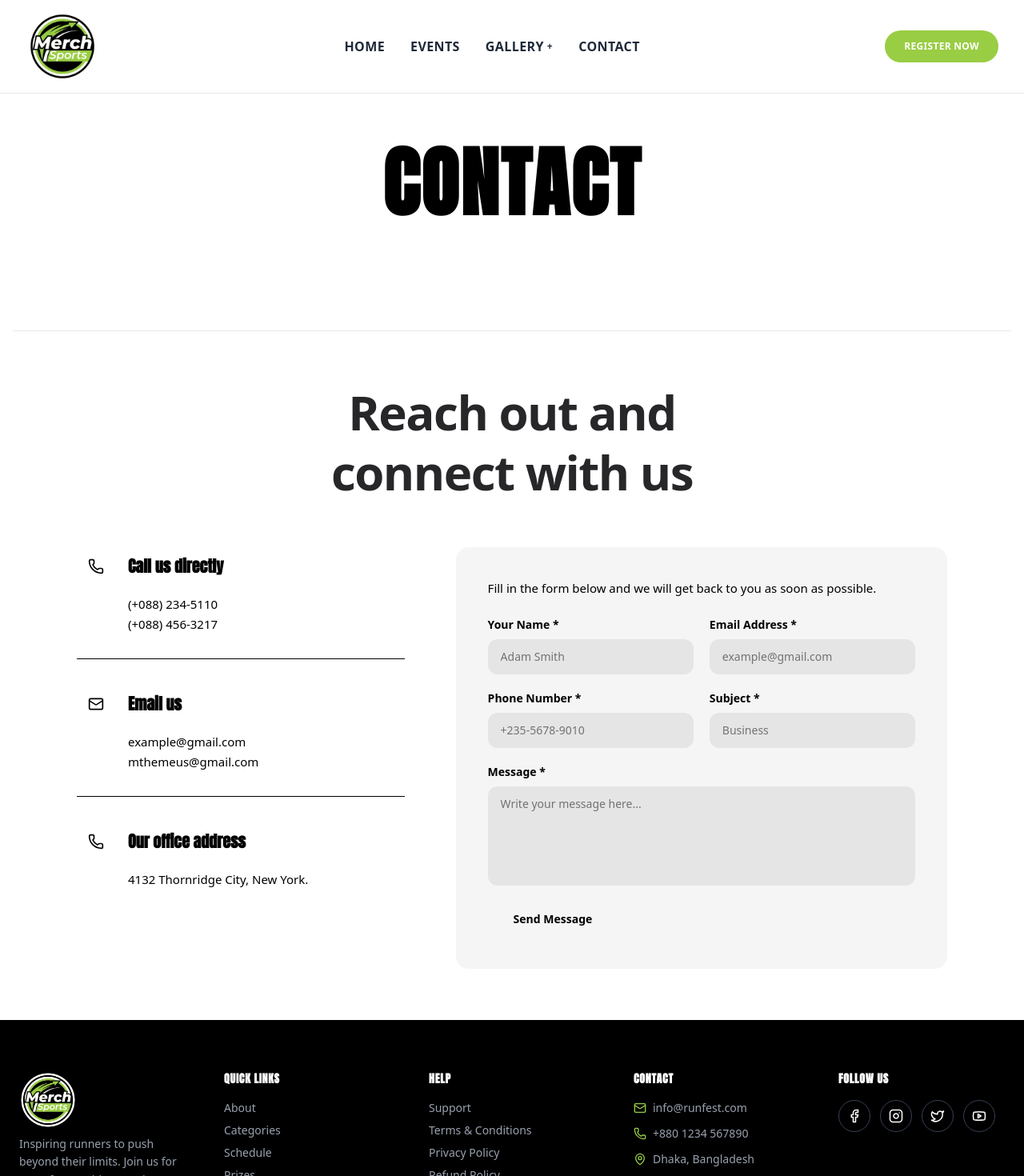
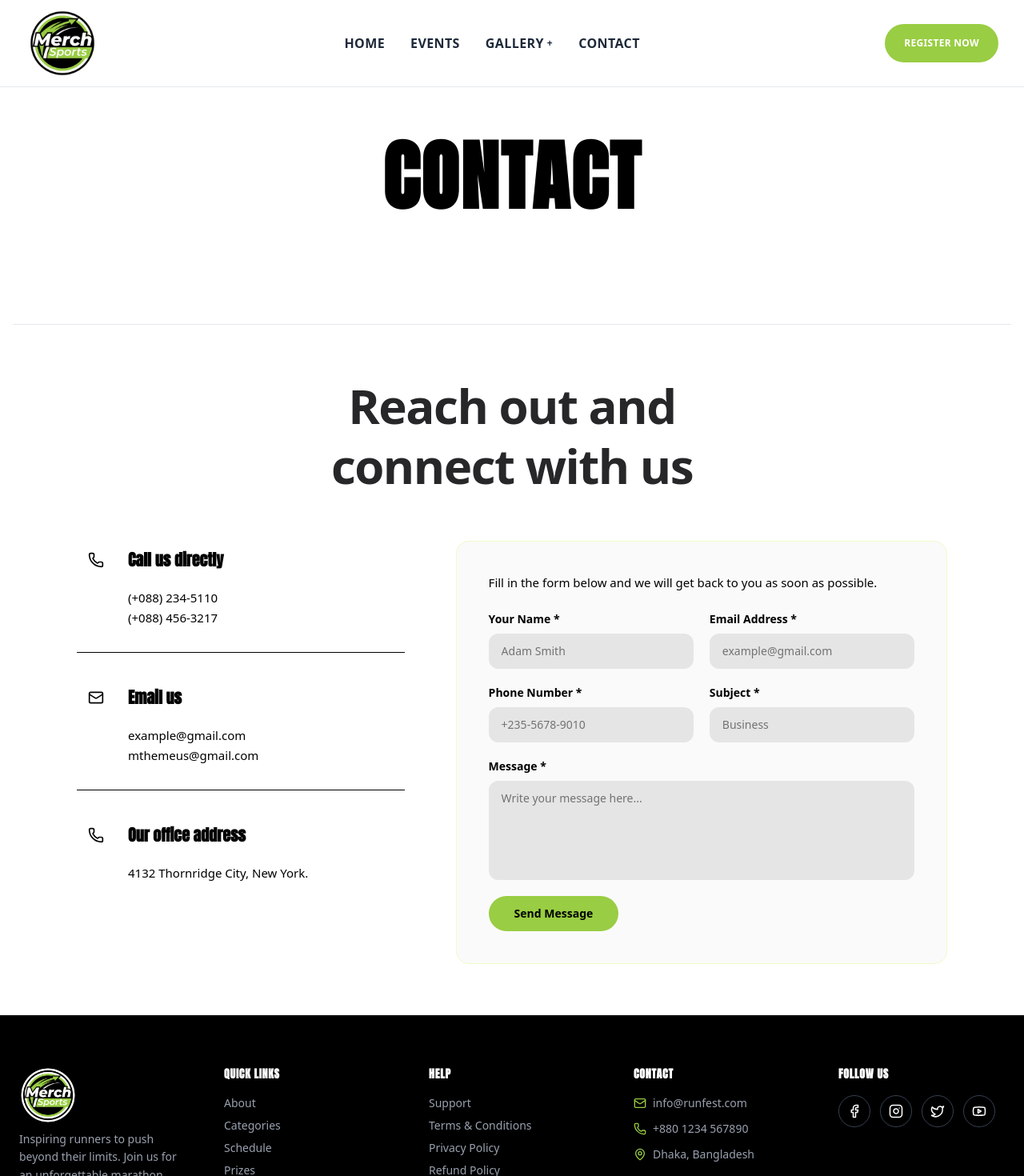
Before and after one commit to rezwan-hossain/portfolio, a Next.js app: page /contact in a window 1280 px wide. Shown: the top 1470 px of the page at 80% size. Built offline with nearby package versions, Linux system fonts and the light colour scheme.

Commit message:
refactor: update color scheme to use neon-lime for consistency across components

```diff
--- a/components/layout/SiteHeader.tsx
+++ b/components/layout/SiteHeader.tsx
@@ -26,7 +26,7 @@ const SiteHeader = () => {
   return (
     <nav className="w-full bg-background">
       <div className="border-b border-gray-200">
-        <div className="mx-auto flex max-w-[1400px] items-center justify-between px-6 py-3 lg:px-8 ">
+        <div className="mx-auto flex max-w-[1400px] items-center justify-between px-6 py-2 lg:px-8 ">
           {/* <a
             href="/"
             className="font-display text-2xl font-extrabold tracking-tight text-foreground lg:text-3xl"
@@ -79,7 +79,7 @@ const SiteHeader = () => {
 
           <Link
             href="/login"
-            className="hidden lg:block bg-neon-lime text-white font-extrabold uppercase tracking-wide transition-all duration-300 ease-in-out px-6 py-3 rounded-full text-xs"
+            className="hidden lg:block bg-neon-lime text-white font-extrabold uppercase tracking-wide transition-all duration-300 ease-in-out px-6 py-4 rounded-full text-xs"
           >
             REGISTER NOW
           </Link>
--- a/module/contact/components/ContactForm.tsx
+++ b/module/contact/components/ContactForm.tsx
@@ -65,7 +65,7 @@ const ContactForm = () => {
     }`;
 
   return (
-    <div className="rounded-2xl bg-card p-8 lg:p-10 bg-neutral-100">
+    <div className="rounded-2xl bg-card p-8 lg:p-10 bg-neutral-50 border border-lime-100">
       <p className="mb-6 text-muted-foreground text-[15px]">
         Fill in the form below and we will get back to you as soon as possible.
       </p>
@@ -166,7 +166,7 @@ const ContactForm = () => {
         <div>
           <button
             type="submit"
-            className="rounded-full bg-primary px-8 py-3 text-sm font-semibold text-primary-foreground hover:opacity-90 transition-opacity"
+            className="cursor-pointer rounded-full bg-neon-lime px-8 py-3 text-sm font-semibold text-primary-foreground hover:opacity-90 transition-opacity"
           >
             Send Message
           </button>
--- a/module/event/components/CountdownTimer.tsx
+++ b/module/event/components/CountdownTimer.tsx
@@ -36,7 +36,7 @@ const CountdownTimer = ({ targetDate }: { targetDate: Date }) => {
   ];
 
   return (
-    <div className="bg-lime-500 rounded-lg p-6 lg:p-8">
+    <div className="bg-neon-lime rounded-lg p-6 lg:p-8">
       <h3 className="font-display text-white text-center text-xl lg:text-2xl tracking-widest mb-5 border-b border-white/10 pb-4">
         EVENT BEGINS IN
       </h3>
--- a/module/home/components/Category.tsx
+++ b/module/home/components/Category.tsx
@@ -72,7 +72,7 @@ export default function Categories() {
 
           <h2 className="text-4xl md:text-6xl font-bold uppercase leading-tighter text-gray-900 ">
             YOUR <br />
-            <span className="text-lime-400">DISTANCE</span>
+            <span className="text-neon-lime">DISTANCE</span>
           </h2>
         </div>
 
--- a/module/home/components/EventSchedule.tsx
+++ b/module/home/components/EventSchedule.tsx
@@ -34,7 +34,7 @@ export default function EventSchedule() {
 
           <h2 className="text-4xl md:text-6xl font-bold uppercase leading-tighter text-gray-900 ">
             DAY <br />
-            <span className="text-lime-400">SCHEDULE</span>
+            <span className="text-neon-lime">SCHEDULE</span>
           </h2>
         </div>
 
@@ -45,7 +45,7 @@ export default function EventSchedule() {
               className="flex items-center justify-between p-6 border-b border-gray-100 hover:bg-gray-50 transition rounded-xl"
             >
               <div className="flex items-center gap-6">
-                <span className="text-2xl font-bold text-[#8CC600]">
+                <span className="text-2xl font-bold text-neon-lime">
                   {item.time}
                 </span>
 
--- a/module/home/components/RegisterCTA.tsx
+++ b/module/home/components/RegisterCTA.tsx
@@ -3,7 +3,7 @@ import { ArrowRight } from "lucide-react";
 const RegisterCTA = () => (
   <section id="register" className="py-20 md:py-24">
     <div className="container mx-auto">
-      <div className="relative mx-auto max-w-7xl overflow-hidden rounded-3xl bg-lime-500 p-10 text-center md:p-16">
+      <div className="relative mx-auto max-w-7xl overflow-hidden rounded-3xl bg-neon-lime p-10 text-center md:p-16">
         {/* Decorative circles */}
         <div className="absolute top-0 right-0 h-64 w-64 translate-x-1/2 -translate-y-1/2 rounded-full bg-white/10" />
         <div className="absolute bottom-0 left-0 h-48 w-48 -translate-x-1/2 translate-y-1/2 rounded-full bg-white/10" />
--- a/module/home/components/Sponsors.tsx
+++ b/module/home/components/Sponsors.tsx
@@ -19,7 +19,7 @@ export default function Sponsors() {
 
         <h2 className="text-4xl md:text-6xl font-bold uppercase leading-tighter text-gray-900 ">
           Proud <br />
-          <span className="text-lime-400">Partners</span>
+          <span className="text-neon-lime">Partners</span>
         </h2>
       </div>
 
--- a/module/home/components/Testimonials.tsx
+++ b/module/home/components/Testimonials.tsx
@@ -31,7 +31,7 @@ export default function Testimonials() {
 
           <h2 className="text-4xl md:text-6xl font-bold uppercase leading-tighter text-gray-900 ">
             WHAT THEY <br />
-            <span className="text-lime-400">SAY</span>
+            <span className="text-neon-lime">SAY</span>
           </h2>
         </div>
 
--- a/module/home/components/UpcomingEvent.tsx
+++ b/module/home/components/UpcomingEvent.tsx
@@ -13,7 +13,7 @@ export default function UpcomingEvent() {
 
           <h2 className="text-4xl md:text-6xl font-bold uppercase leading-tighter text-gray-900 ">
             Marathon <br />
-            <span className="text-lime-400">Event</span>
+            <span className="text-neon-lime">Event</span>
           </h2>
         </div>
 
```
